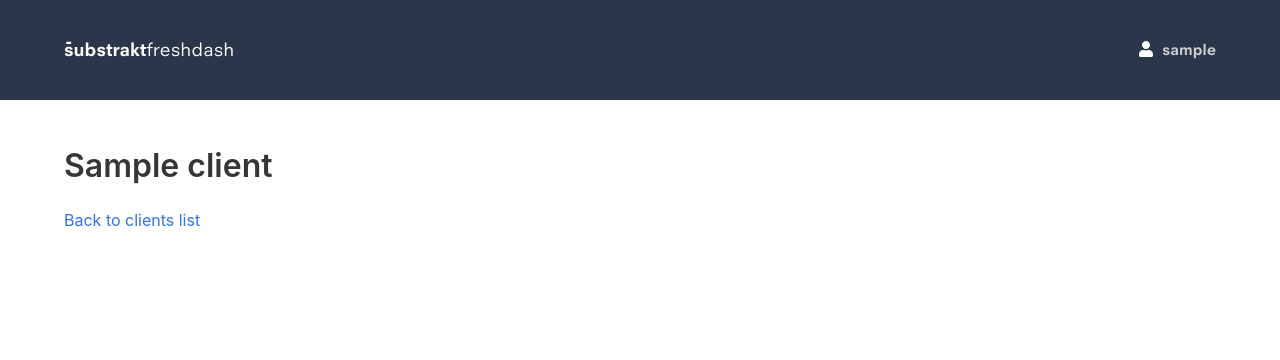
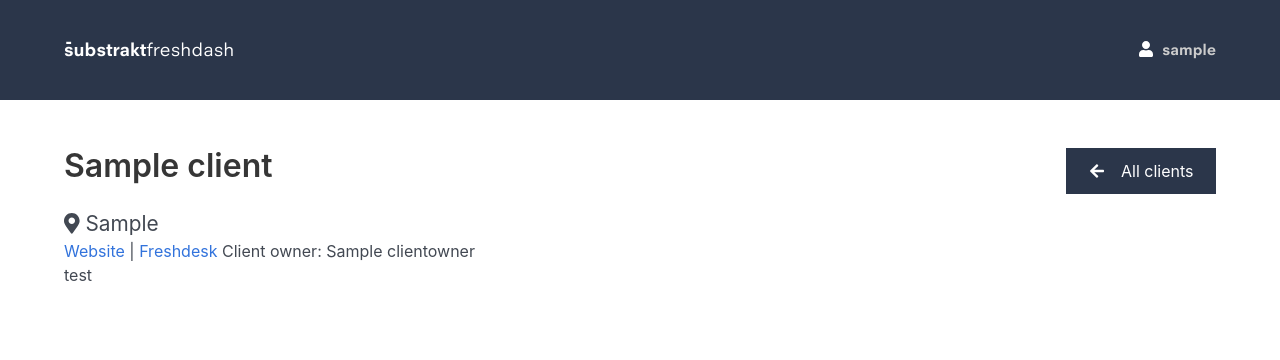
Before and after one commit to discodrive/freshdash, a Django app: a page that uses templates/dashboard/client.html in a window 1280 px wide. Shown: the top 360 px of the page. Run offline with Django 3.2, Linux system fonts and the light colour scheme; a user stored in the database is signed in; tables that the repository leaves empty hold one stand-in row (values such as "Sample post"); some libraries are stand-ins or nearby versions.

Commit message:
ADD: Content to single client pages

```diff
--- a/dashboard/models.py
+++ b/dashboard/models.py
@@ -17,9 +17,12 @@ class ClientOwner(models.Model):
 class Client(models.Model):
 
     client_id = models.BigIntegerField(primary_key=True, default=0)
+    location = models.CharField(default=None, max_length=500, verbose_name="Location", null=True)
     name = models.CharField(default="Client Name", max_length=500, verbose_name="Client Name")
+    product_owner = models.ForeignKey(ClientOwner, on_delete=models.SET_NULL, null=True)
     slug = models.SlugField(default="client-slug", max_length=50)
-    product_owner = models.ForeignKey(ClientOwner, on_delete=models.SET_NULL, null=True)
+    ticketing_system = models.CharField(default=None, max_length=500, verbose_name="Ticketing System", null=True)
+    url = models.URLField(default=None, null=True)
 
     def __str__(self):
         return self.name
--- /dev/null
+++ b/static/dashboard/src/sass/_buttons.scss
@@ -0,0 +1,6 @@
+.c-btn {
+    background-color:$dark-blue;
+    color:$white;
+    display: inline-block;
+    padding: 11px 20px;
+}
--- a/static/dashboard/src/sass/_client.scss
+++ b/static/dashboard/src/sass/_client.scss
@@ -1,3 +1,5 @@
+// Main page client grid
+
 .state--client-grid, .state--client-list {
     .c-single-client {
         .inner {
@@ -66,6 +68,39 @@
     }
 }
 
+// Single client page
+
+.c-client-container {
+    color:$dark-grey;
+    .c-btn-primary {
+        float:right;
+        padding:11px 20px 11px 55px;
+        position:relative;
+        width:150px;
+        span {
+            left:1.5rem;
+            position:absolute;
+            -webkit-transition: all 250ms ease-in-out;
+            -moz-transition: all 250ms ease-in-out;
+            -ms-transition: all 250ms ease-in-out;
+            -o-transition: all 250ms ease-in-out;
+            transition: all 250ms ease-in-out;
+        }
+        &:hover {
+            color:$white;
+            span {
+                left:1.3rem;
+            }
+        }
+    }
+    .c-client-info {
+        .c-client-location {
+            display:block;
+            font-size:1.3em
+        }
+    }
+}
+
 ul {
     li {
         margin-bottom:2rem;
--- a/static/dashboard/src/sass/_colours.scss
+++ b/static/dashboard/src/sass/_colours.scss
@@ -8,6 +8,7 @@ $black: #111111;
 $off-white: #141111;
 $off-black: #222222;
 $grey: #cccccc;
+$dark-grey: #424852;
 $dark-blue: #2b364a;
 
 
--- a/static/dashboard/src/sass/main.scss
+++ b/static/dashboard/src/sass/main.scss
@@ -1,5 +1,6 @@
 @import "fonts";
 @import "colours";
+@import "buttons";
 @import "layout";
 @import "header";
 @import "client";
--- a/sync/models.py
+++ b/sync/models.py
@@ -52,9 +52,12 @@ class API(models.Model):
 
             c = Client(
                 client_id=client['id'],
+                location=client['custom_fields']['country'],
                 name=client['name'],
+                product_owner=o,
                 slug=slugify(client['name']),
-                product_owner=o
+                ticketing_system=client['custom_fields']['ticketing_system'],
+                url=client['custom_fields']['live_site_url']
             )
             c.save()
 
--- a/templates/dashboard/client.html
+++ b/templates/dashboard/client.html
@@ -6,9 +6,27 @@
 
     <section class="section c-client-container">
         <div class="container">
-            <h1 class="title is-3">{{ client.name }}</h1>
-            <a href="{{ SITE_URL }}">Back to clients list</a>
+            <div class="columns is-three-quarters">
+                <div class="column">
+                    <div class="c-client-info">
+                        <h1 class="title is-3">{{ client.name }}</h1>
+                        <span class="c-client-location"><i class="fas fa-map-marker-alt"></i> {{ client.location }}</span>
+                        <a class="c-client-url" href="{{ client.url }}">Website</a> |
+                        <a class="c-client-freshdesk-url" href="https://substrakt.freshdesk.com/a/companies/{{ client.client_id }}">Freshdesk</a>
+                        <span class="c-client-owner">Client owner: {{ client.owner }}</span>
+                    </div>
+                </div>
+
+                <div class="column is-one-quarter">
+                    <a href="{% url 'dashboard:index' %}" class="c-btn c-btn-primary"><span><i class="fas fa-arrow-left"></i></span> All clients</a>
+                </div>
+            </div>
         </div>
+         <div class="container">
+            <section>
+                test
+            </section>
+         </div>
     </section>
 
 {% endblock %}
```
Also changed, not shown: dashboard/migrations/0005_auto_20200131_1855.py (added), dashboard/migrations/0006_auto_20200131_1858.py (added), dashboard/migrations/0007_auto_20200131_1923.py (added), dashboard/migrations/0008_auto_20200131_1933.py (added), static/dashboard/build/css/main.css.
